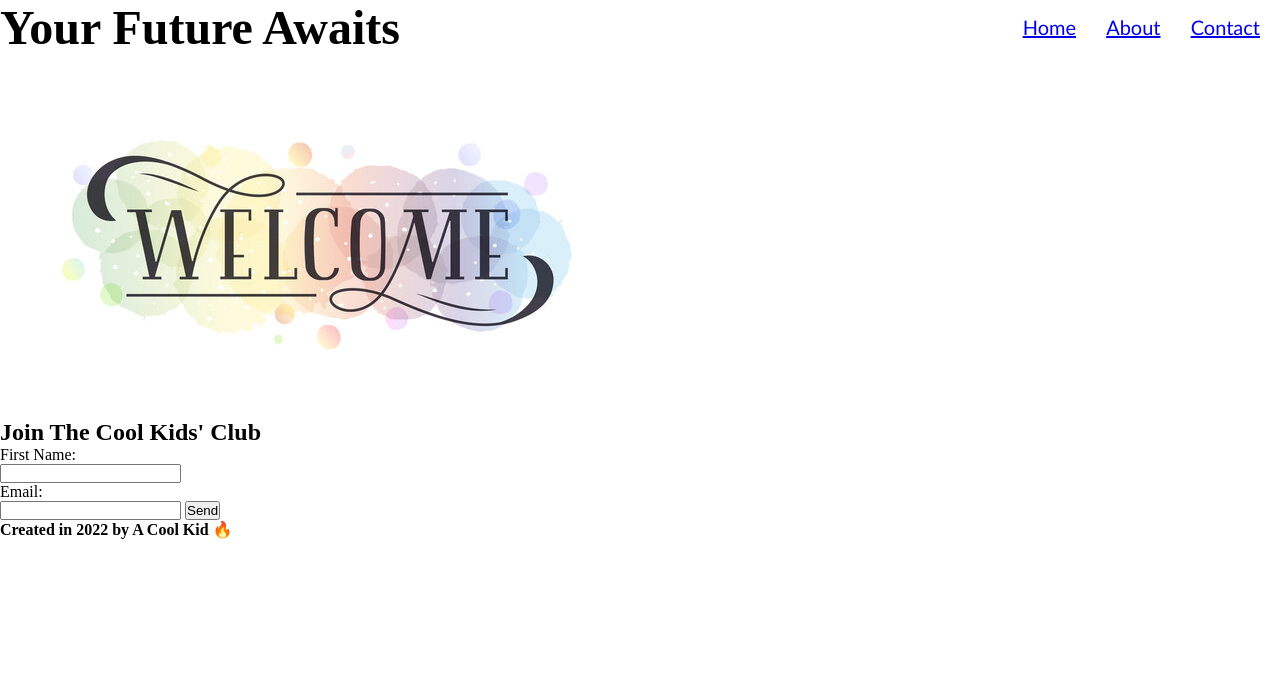
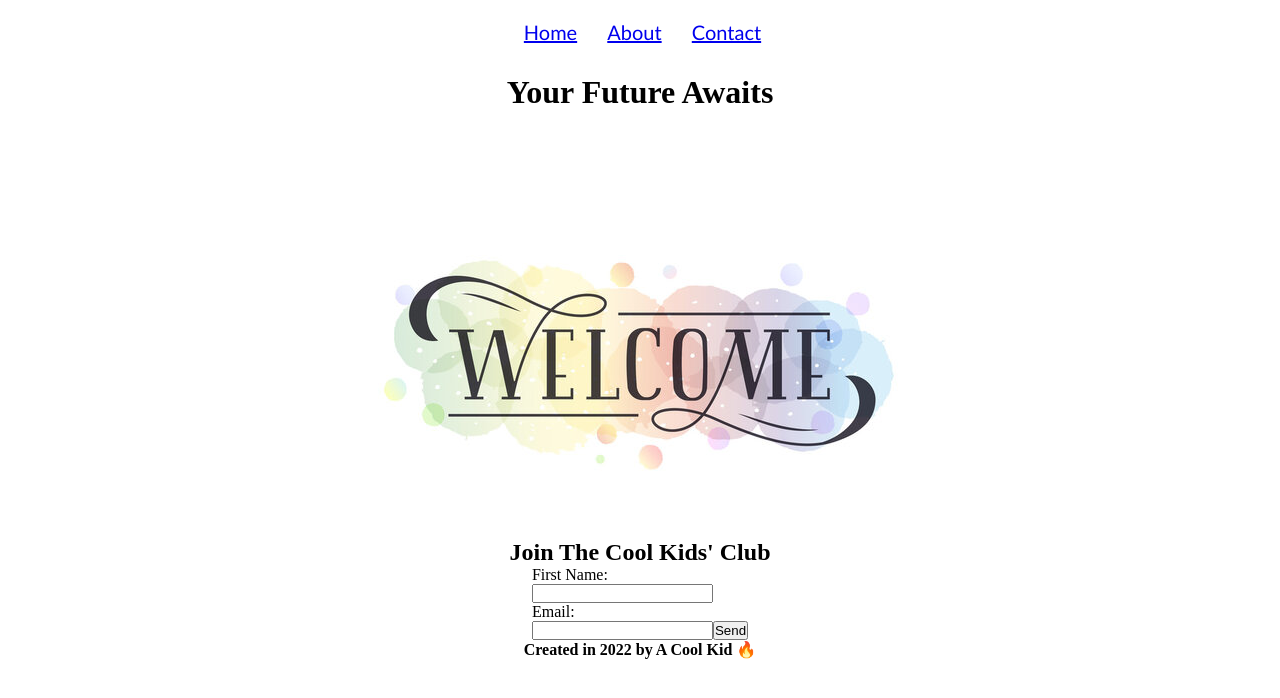
Before and after one commit to ssbbgm/my-first-landing-page, a plain HTML site: page index.html in a window 1280 px wide. Drawn offline with Linux system fonts and the light colour scheme.

Commit message:
worked on the CSS to align all elements on the main page

```diff
--- a/assets/css/style.css
+++ b/assets/css/style.css
@@ -2,6 +2,7 @@
     box-sizing: border-box;
     padding: 0%;
     margin: 0%;
+    /* text-align: center; */
 }
 
 
@@ -10,16 +11,22 @@ header {
     font-family: 'Times New Roman', Times, serif;
 }
 
-header h1 {
-    display: inline-block;
-    font-size: 48px;
+h1 {
+    display: block;
+    /* padding-top: 5%;
+    font-size: 40px;
+    position: relative;
+    left: 35%; */
+    text-align: center;
+    margin-top: 30px;
 }
 
 
 header nav {
-    padding-top: 15px;
+    text-align: center;
+    padding-top: 20px;
     margin-right: 20px;
-    float: right;
+    /* float: right; */
     font-family: 'Gill Sans', 'Gill Sans MT', Calibri, 'Trebuchet MS', sans-serif;
     font-size: 20px;
 }
@@ -32,3 +39,38 @@ header nav ul li {
     display: inline-block;
     margin-left: 25px;
 }
+
+.hero {
+    display: inline-block;
+    padding-top: 5%;
+    font-size: 40px;
+    /*position: relative;
+    left: 23%;*/
+    width: 100%;
+}
+
+/* .positions {
+    display: block;
+    position: relative;
+    left: 40%;
+} */
+
+img {
+    margin: 0 auto;
+    display: block;
+}
+
+#form-container h2, footer {
+    text-align: center;
+}
+
+#form-container form {
+    display: table;
+    margin: auto;
+    max-width: 64em;
+}
+
+#form-container {
+    /* display: inline-block; */
+
+}
--- a/index.html
+++ b/index.html
@@ -1,15 +1,14 @@
 <!DOCTYPE html>
 <html lang="en">
   <head>
-    <meta charset="UTF-8">
-    <meta http-equiv="X-UA-Compatible" content="IE=edge">
-    <meta name="viewport" content="width=device-width, initial-scale=1.0">
-    <link rel="stylesheet" href="./assets/css/style.css">
+    <meta charset="UTF-8" />
+    <meta http-equiv="X-UA-Compatible" content="IE=edge" />
+    <meta name="viewport" content="width=device-width, initial-scale=1.0" />
+    <link rel="stylesheet" href="./assets/css/style.css" />
     <title>My First Landing Page</title>
   </head>
   <body>
     <header>
-        <h1>Your Future Awaits</h1>
       <nav>
         <ul>
           <li>
@@ -24,18 +23,22 @@
         </ul>
       </nav>
     </header>
+    <h1>Your Future Awaits</h1>
     <figure class="hero">
-    <img src="./assets/images/welcome.jpeg" alt="Coming Soon">
+      <img src="./assets/images/welcome.jpeg" alt="Coming Soon" />
     </figure>
-    <h2>Join The Cool Kids' Club</h2>
-    <form>
-        <label for="fname">First Name:</label><br>
-        <input type="text" id="fname" name="fname"><br>
-        <label for="email">Email:</label><br>
-        <input type="email" id="email" name="email">
-        <input type="submit" value="Send">
+    <section id="form-container">
+      <h2 class="positions">Join The Cool Kids' Club</h2>
+      <form class="positions">
+        <label for="fname">First Name:</label><br />
+        <input type="text" id="fname" name="fname" /><br />
+        <label for="email">Email:</label><br />
+        <input type="email" id="email" name="email" />
+        <input type="submit" value="Send" />
       </form>
-    <footer>
+    </section>
+
+    <footer class="positions">
       <h4>Created in 2022 by A Cool Kid 🔥</h4>
     </footer>
   </body>
```
Lines whose indentation alone changed are shown as unchanged.
